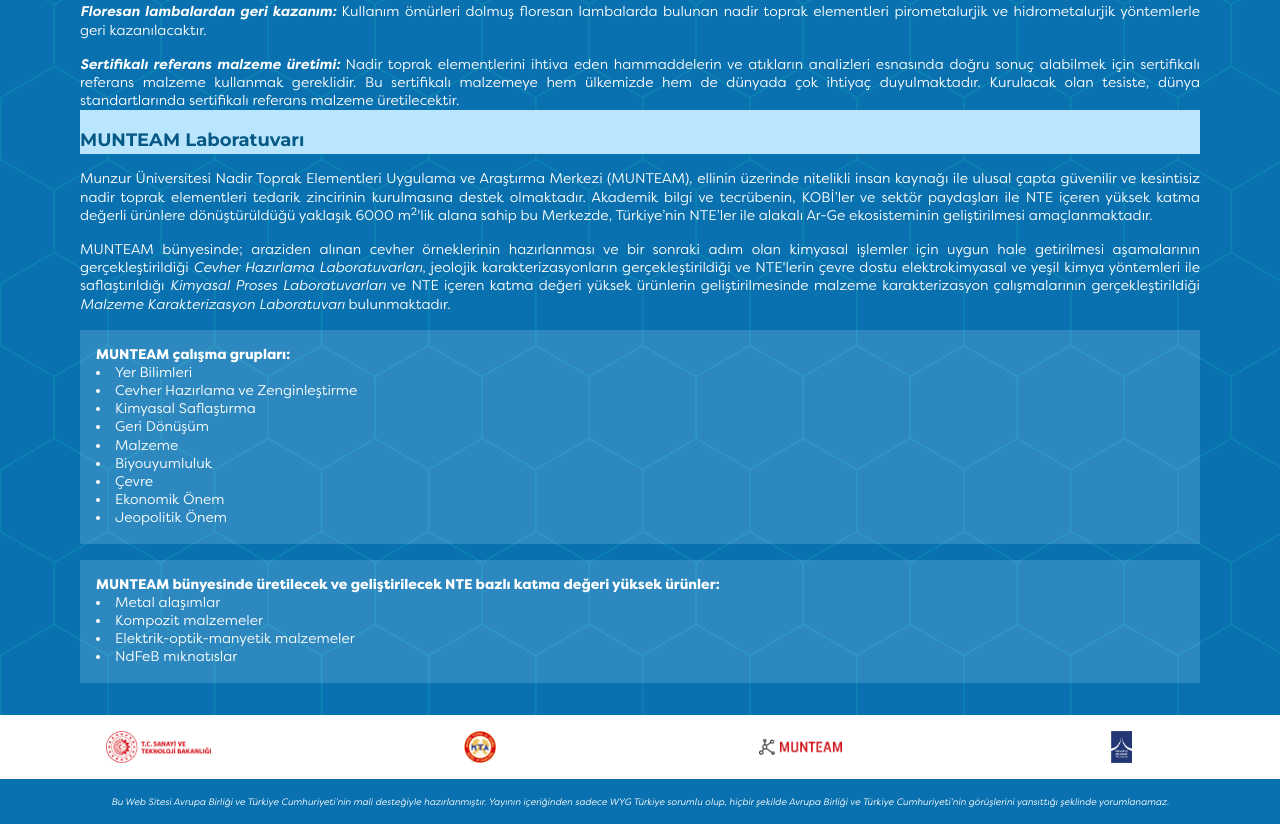
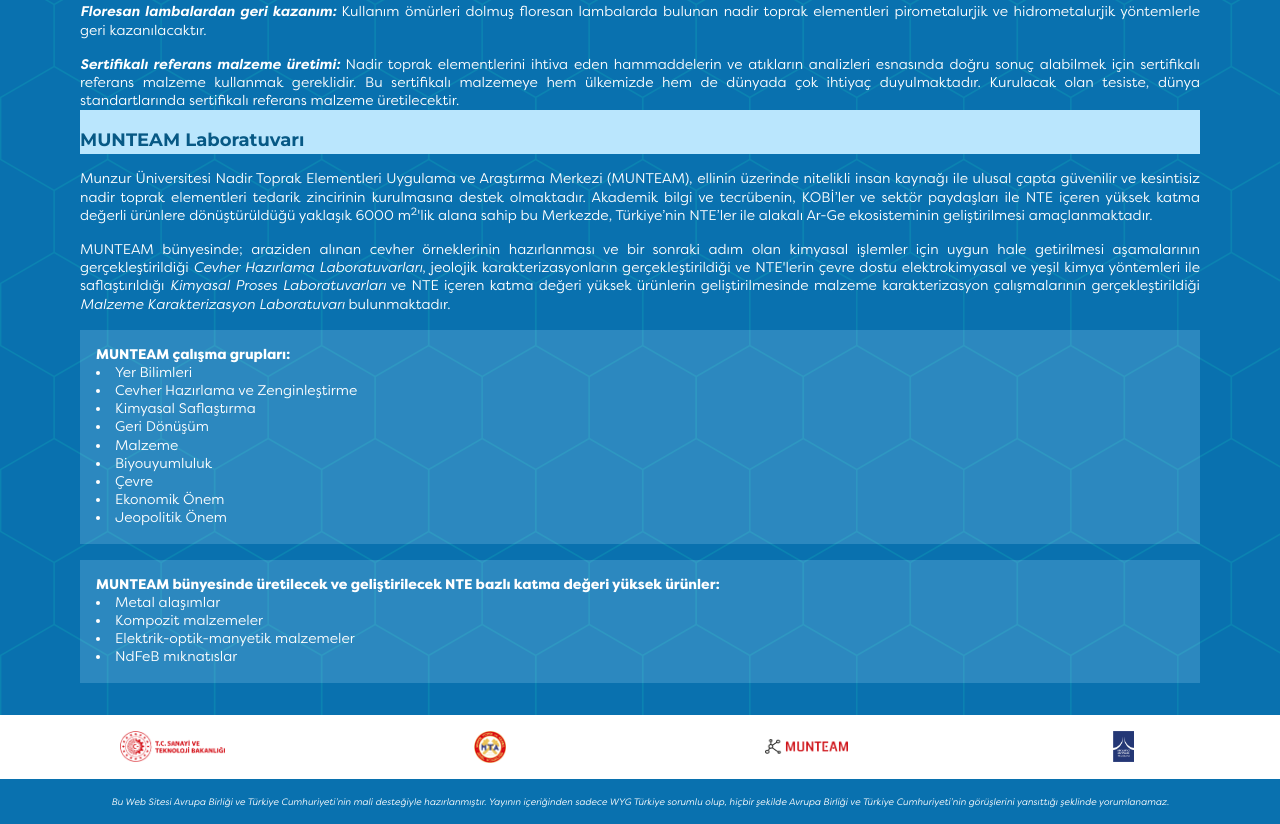
Before and after one commit to erenhalici/nte_static, a website: page merkezler.html in a window 1280 px wide. Shown: the part 771-1595 px from the top of the page. Drawn offline with Linux system fonts and the light colour scheme.

Commit message:
Changed external logos for all pages

```diff
--- a/merkezler.html
+++ b/merkezler.html
@@ -290,39 +290,39 @@
           </div>
         </div>
       </div>
-      <div class="grid grid-cols-2 sm:grid-cols-4 gap-1 py-4 bg-white">
+      <div class="grid grid-cols-4 gap-1 py-4 pl-4 bg-white">
         <a
           href="https://www.sanayi.gov.tr"
           target="_blank"
-          class="h-8 mx-auto my-auto"
+          class="max-h-8 mx-auto my-auto"
         >
           <img
             src="img/25-teknoloji bakanlıgı.png"
-            class="h-8 mx-auto my-auto"
+            class="max-h-8 mx-auto my-auto"
           />
         </a>
         <a
           href="https://www.mta.gov.tr"
           target="_blank"
-          class="h-8 mx-auto my-auto"
+          class="max-h-8 mx-auto my-auto"
         >
-          <img src="img/26-MTA logo.png" class="h-8 mx-auto my-auto" />
+          <img src="img/26-MTA logo.png" class="max-h-8 mx-auto my-auto" />
         </a>
         <a
           href="https://www.munzur.edu.tr/birimler/idari/munteam/Pages/hakkimizda.aspx"
           target="_blank"
-          class="h-4 mx-auto my-auto"
+          class="max-h-4 mx-auto my-auto"
         >
-          <img src="img/27-Munteam logo.png" class="h-4 mx-auto my-auto" />
+          <img src="img/27-Munteam logo.png" class="max-h-4 mx-auto my-auto" />
         </a>
         <a
           href="https://rekabetcisektorler.sanayi.gov.tr/"
           target="_blank"
-          class="h-8 mx-auto my-auto"
+          class="max-h-8 mx-auto my-auto"
         >
           <img
             src="img/28-rekabetci sektorler logo.png"
-            class="h-8 mx-auto my-auto"
+            class="max-h-8 mx-auto my-auto"
           />
         </a>
       </div>
```
Also changed, not shown: index.html (+12 -9 lines), dist/nte.css.
